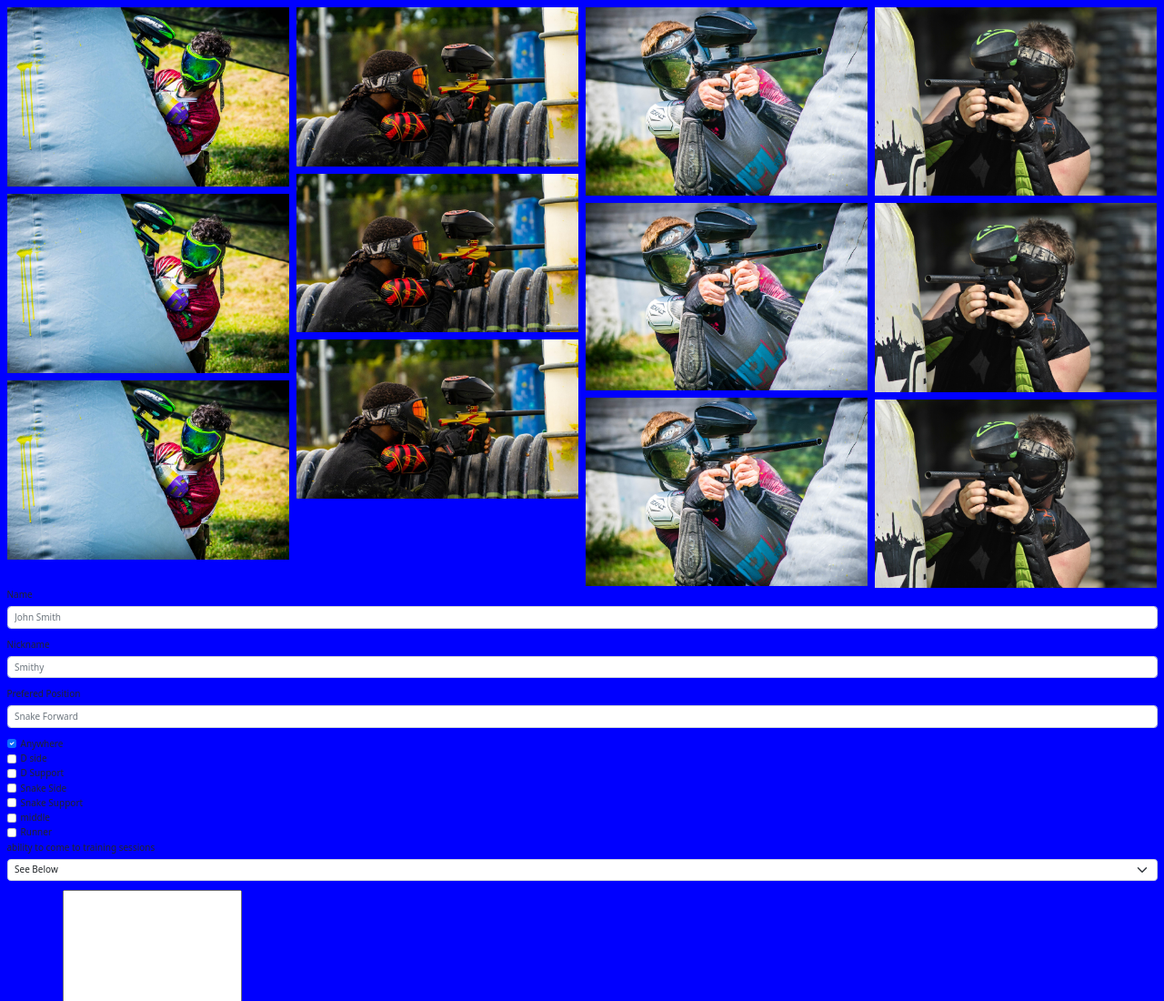
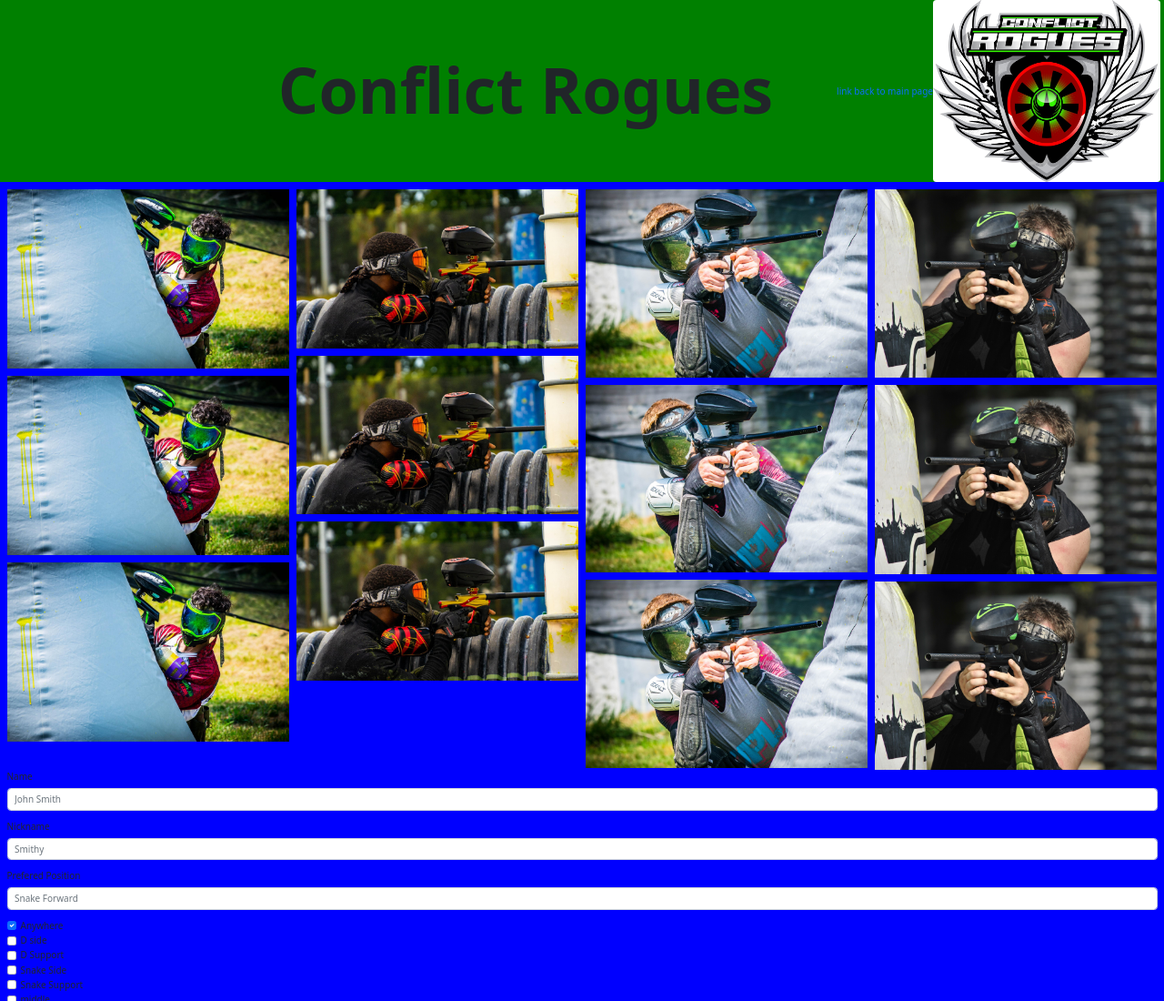
Before and after one commit to GMontaque/Paintball, a plain HTML site: page second.html in a window 1280 px wide. Shown: the top 1100 px of the page at 91% size. Drawn offline with nearby package versions, Linux system fonts and the light colour scheme.

Commit message:
header change

```diff
--- a/second.html
+++ b/second.html
@@ -26,6 +26,19 @@
 		<link rel="stylesheet" href="assets/css/style.css" />
 	</head>
 	<body>
+		<!-- logo/header -->
+		<div class="row">
+			<div class="col-md headerTop">
+				<h1 class="title">Conflict Rogues</h1>
+				<a href="http://">link back to main page</a>
+				<img
+					src="/assets/img/logo.jpg"
+					alt="logo - Conflict Rogues"
+					srcset=""
+					class="img-fluid rounded logoImg"
+				/>
+			</div>
+		</div>
 		<main class="container-fluid">
 			<div class="row">
 				<div class="column">
```
